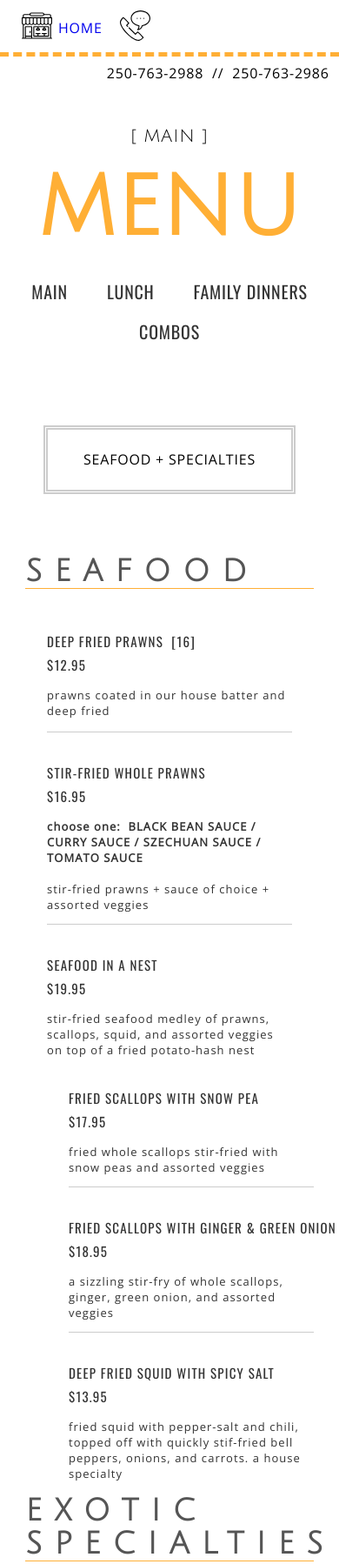
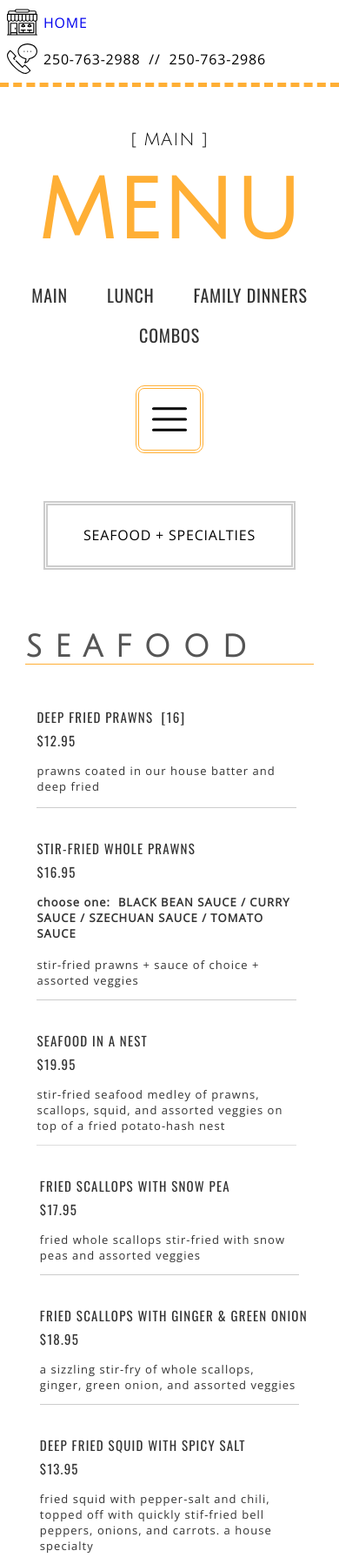
Before and after one commit to Castaire/theOrientKelowna--2.0, a website: page public/menu/seafood+specialties.html in a window 390 px wide. Shown: the top 1798 px of the page at 87% size. Drawn offline with nearby package versions, Linux system fonts and the light colour scheme.

Commit message:
minor stylistic changes; updated design on main menu pages

```diff
--- a/public/menu/menustyles.css
+++ b/public/menu/menustyles.css
@@ -1,38 +1,35 @@
 
 .menu-nav {
 	width: 100%;
-	height: 60px;
+	height: 65px;
 	border-bottom: 5px dashed #FFAF35;
 }
 
 .nav-item {
 	float: left;
-	margin: 5px;
-	display: block;
 }
 
 .nav-item a{
 	text-decoration: none;
 }
 
-.nav-icon {
-	margin-top: 12px;
-	width: 35px;
-	height: 35px;
-}
-
-.nav-icon a {
+a.nav-icon {
 	float: left;
-	display: block;
-	margin: auto;
-	height: 35px;
-	width: 35px;
+	display: inline-block;
+	height: 65px;
+	width: 65px;
 	background-size: 35px;
+	background-position: 50%;
 	background-repeat: no-repeat;
 }
 
 .nav-item .phone a {
 	font-weight: normal;
+}
+
+.nav-item p {
+	display: inline-block;
+	line-height: 32.5px;
 }
 
 /*~~~~~~~~~~~~~~~~~~~~~~~~~~~~~~~~~~~~~~~~~~~~~~~*/
@@ -102,10 +99,11 @@ p#etc {
 .column {
 	display: inline-block;
 	width: 45%;
+	vertical-align: top;
 }
 
 .column:nth-child(2n){
-	float: right;
+	margin-right: 90px;
 }
 
 .content {
@@ -166,7 +164,7 @@ p#etc {
 	line-height: 1.8;
 }
 
-.item.last {
+.last.item{
 	border-bottom: none;
 }
 
@@ -224,6 +222,7 @@ SCREEN-SIZE ADJUSTMENTS */
 		transition: all 0.75s ease-in-out;
 		width: 85%;
 		visibility: hidden;
+		margin-top: 30px;
 	}
 
 	.suboptions.menu li {
@@ -241,7 +240,7 @@ SCREEN-SIZE ADJUSTMENTS */
 
 	.label-toggle {
 		display: block;
-		margin: 0px auto;
+		margin: -15px auto;
 		border: 4px double #FFAF35;
 		border-radius: 10px;
 		padding: 5px;
@@ -256,15 +255,17 @@ SCREEN-SIZE ADJUSTMENTS */
 		transition: all 0.15s ease-in-out;
 	}
 
+	.label-toggle:hover {
+		border-color: white;
+		background-color: #FFAF35;
+	}
+
 	.menu.title {
 		margin-top: 40px;
 		margin-bottom: 70px;
 	}
 
 	/***************************************************/
-	.column:nth-child(2n){
-		float: none;
-	}
 
 	.column {
 		display: block;
@@ -272,11 +273,52 @@ SCREEN-SIZE ADJUSTMENTS */
 		width: 85%;
 	}
 
-	.item.last {
-		border-bottom: 1px solid #CCCCCC;
+	/***************************************************/
+
+	.last.item {
+		border-bottom: none;
 	}
 
-	.item.last:last-child{
-		border-bottom: none;
+	.column:nth-child(2n) .last.item {
+		border-bottom: 1px solid #DDDDDD;
+	}
+
+	.column:nth-child(2n){
+		margin-right: 20px;
+	}
+
+	/* used to separate TWO (and only TWO) menu items */
+	.last.item.splitter{
+		border-bottom: 1px solid #CCCCCC !important;
+	}
+
+	/***************************************************/
+}
+
+/* - minor adjustments - reformat top nav-bar - */
+@media (max-width: 518px){
+	.column {
+		width: 90%;
+	}
+
+	/***************************************************/
+
+	.menu-nav{
+		height: 95px;
+	}
+
+	.nav-item:nth-child(2){
+		margin-top: -10px;
+		clear: left;
+	}
+
+	a.nav-icon {
+		height: 50px;
+		width: 50px;
+		background-size: 35px;
+	}
+
+	.nav-item p {
+		line-height: 20px;
 	}
 }
--- a/public/menu/seafood+specialties.html
+++ b/public/menu/seafood+specialties.html
@@ -7,23 +7,19 @@
 
 	<link href="menustyles.css" rel="stylesheet" type="text/css">
 	<link href="../styles.css" rel="stylesheet" type="text/css">
-	<script src="loose-scripts.js"></script>
 	<title>THE ORIENT</title>
 </head>
 <body>
 	<div class="menu-nav">
-		<div class="nav-item nav-icon" style="margin-left: 25px;">
-			<a href="../index.html" style="background-image: url('../../res/icons/svg/005-restaurant.svg')">
+		<div class="nav-item">
+			<a class="nav-icon" href="../index.html"
+				style="background-image: url('../../res/icons/svg/005-restaurant.svg')">
 			</a>
-		</div>
-		<div class="nav-item" style="margin-left: 2px;">
 			<a href="../index.html"><p> HOME </p></a>
 		</div>
-		<div class="nav-item nav-icon" style="margin-left: 15px;">
-			<a href="../contact.html" style="background-image: url('../../res/icons/svg/003-phone-with-message.svg')">
+		<div class="nav-item">
+			<a class="nav-icon" href="../contact.html" style="background-image: url('../../res/icons/svg/003-phone-with-message.svg')">
 			</a>
-		</div>
-		<div class="nav-item" style="margin-left: 0px;">
 			<p class="phone">
 				<a href="tel:+1-250-763-2988">250-763-2988</a> &nbsp;//&nbsp; <a href="tel:+1-250-763-2986">250-763-2986</a>
 			</p>
@@ -41,7 +37,9 @@
 			<a href="combos.html"><li>COMBOS</li></a>
 		</ul>
 	</div>
-	<div class="suboptions menu" style="margin-top: 45px;">
+	<div class="suboptions menu">
+		<input type="checkbox" id="menu-toggle" />
+			<label for="menu-toggle" class="label-toggle"></label>
 		<ul>
 			<a href="appetizers+soup.html">
 				<li> APPETIZERS + SOUP </li></a>
@@ -63,7 +61,6 @@
 	<div id="contentAS">
 		<section class="content">
 			<h1> SEAFOOD </h1>
-
 			<div class="column">
 				<div class="item">
 					<p>DEEP FRIED PRAWNS &nbsp;[16] <span>$12.95</span></p>
@@ -75,13 +72,12 @@
 					<p class="desc"><strong>choose one: &nbsp;BLACK BEAN SAUCE / CURRY SAUCE / SZECHUAN SAUCE / TOMATO SAUCE </strong> <br><br>
 					stir-fried prawns + sauce of choice + assorted veggies </p>
 				</div>
-				<div class="item" style="border:none;">
+				<div class="last item">
 					<p>SEAFOOD IN A NEST <span>$19.95</span></p>
 					<p class="desc"> stir-fried seafood medley of prawns, scallops, squid, and assorted veggies on top of a fried potato-hash nest</p>
 				</div>
 			</div>
-
-			<div class="column" style="float: right;">
+			<div class="column">
 				<div class="item">
 					<p>FRIED SCALLOPS WITH SNOW PEA <span>$17.95</span></p>
 					<p class="desc"> fried whole scallops stir-fried with snow peas and assorted veggies </p>
@@ -91,16 +87,15 @@
 					</span></p>
 					<p class="desc"> a sizzling stir-fry of whole scallops, ginger, green onion, and assorted veggies </p>
 				</div>
-				<div class="item" style="border:none;">
+				<div class="last item">
 					<p>DEEP FRIED SQUID WITH SPICY SALT <span>$13.95</span></p>
 					<p class="desc"> fried squid with pepper-salt and chili, topped off with quickly stif-fried bell peppers, onions, and carrots. a house specialty </p>
 				</div>
 			</div>
 		</section>
 
-		<section class="content" style="margin-top: 80px;">
-			<h1 style="margin-bottom: 20px;"> EXOTIC SPECIALTIES </h1>
-
+		<section class="content">
+			<h1> EXOTIC SPECIALTIES </h1>
 			<div class="column">
 				<div class="item">
 					<p> PHOENIX IN A NEST <span>$14.95</span></p>
@@ -139,13 +134,13 @@
 					<p> MONGOLIAN BEEF &nbsp;[ HOT ] <span>$13.95</span></p>
 					<p class="desc"> an unique and saucy stir-fry featuring tender sliced beef, mushrooms, green peppers and onions in a hot &amp; spicy sauce. <br><br> *served on a sizzling plate </p>
 				</div>
-				<div class="item" style="border:none;">
+				<div class="last item">
 					<p> SZECHUAN BEEF or CHICKEN <span>$13.95</span></p>
 					<p class="desc"> sliced beef or chicken stir-fried with assorted veggies in a spicy and savoury Szechuan sauce </p>
 				</div>
 			</div>
 
-			<div class="column" style="float: right;">
+			<div class="column">
 				<div class="item">
 					<p> SLICED BEEF WITH OYSTER SAUCE <span>$13.95</span></p>
 					<p class="desc"> tender sliced beef stir-fried with assorted veggies in an oyster sauce </p>
@@ -182,7 +177,7 @@
 					<p> MA PO TOFU with MINCED BEEF <span>$12.95</span></p>
 					<p class="desc"> tofu braised with minced beef, assorted peppers, and onions in a spicy bean sauce </p>
 				</div>
-				<div class="item" style="border:none;">
+				<div class="last item">
 					<p> KULU CHICKEN or PORK <span>$13.95</span></p>
 					<p class="desc"> fried boneless diced chicken or pork with pineapple, peppers, and green onions in a sweet &amp; spicy sauce </p>
 				</div>
```
Also changed, not shown: public/menu/appetizers+soup.html (+9 -12 lines), public/menu/chopsuey+eggfooyung.html (+9 -12 lines), public/menu/friedrice+chowmein.html (+16 -19 lines), public/menu/pork+chicken.html (+15 -17 lines), public/menu/sides+sauces.html (+15 -19 lines).
